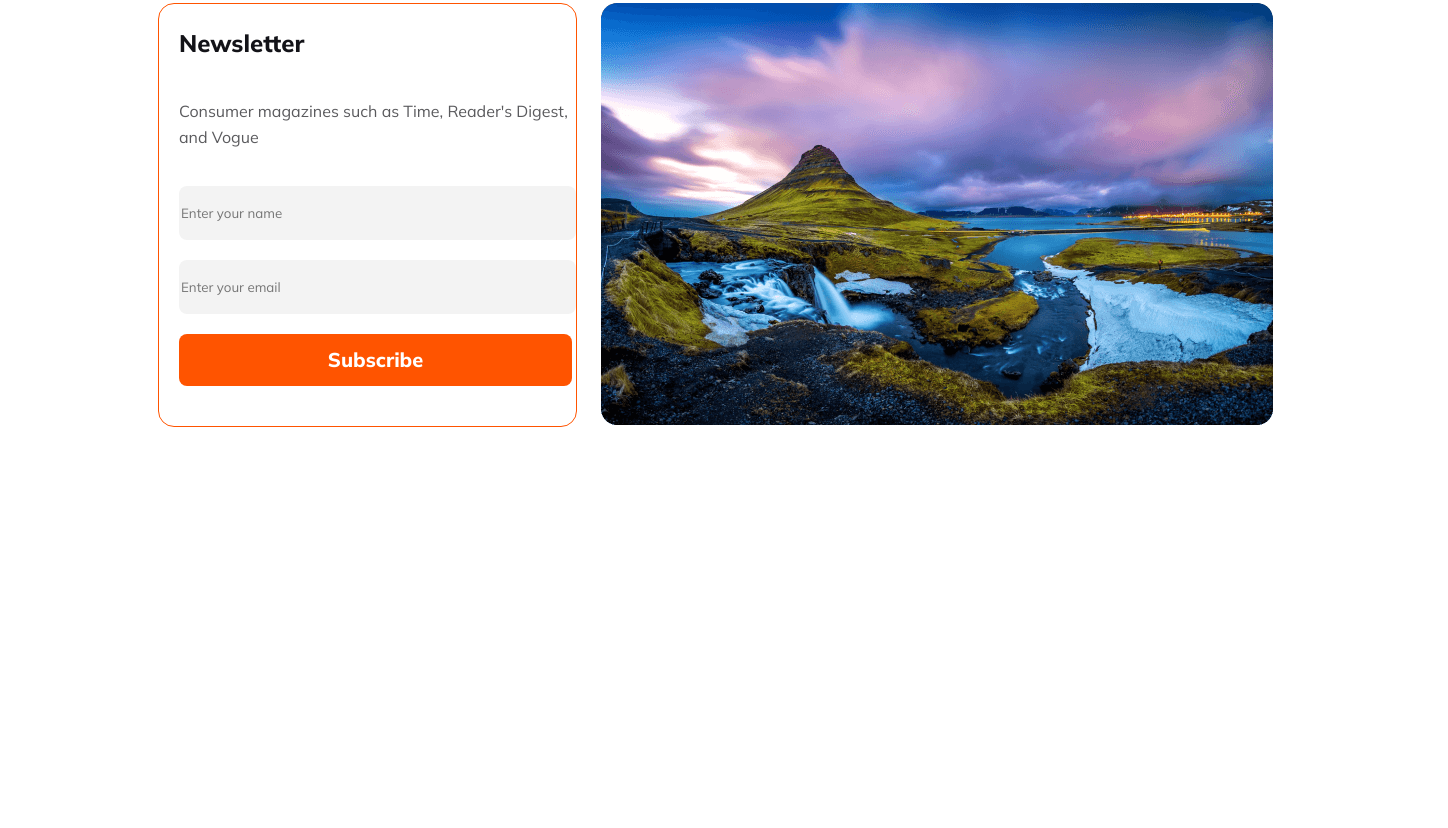
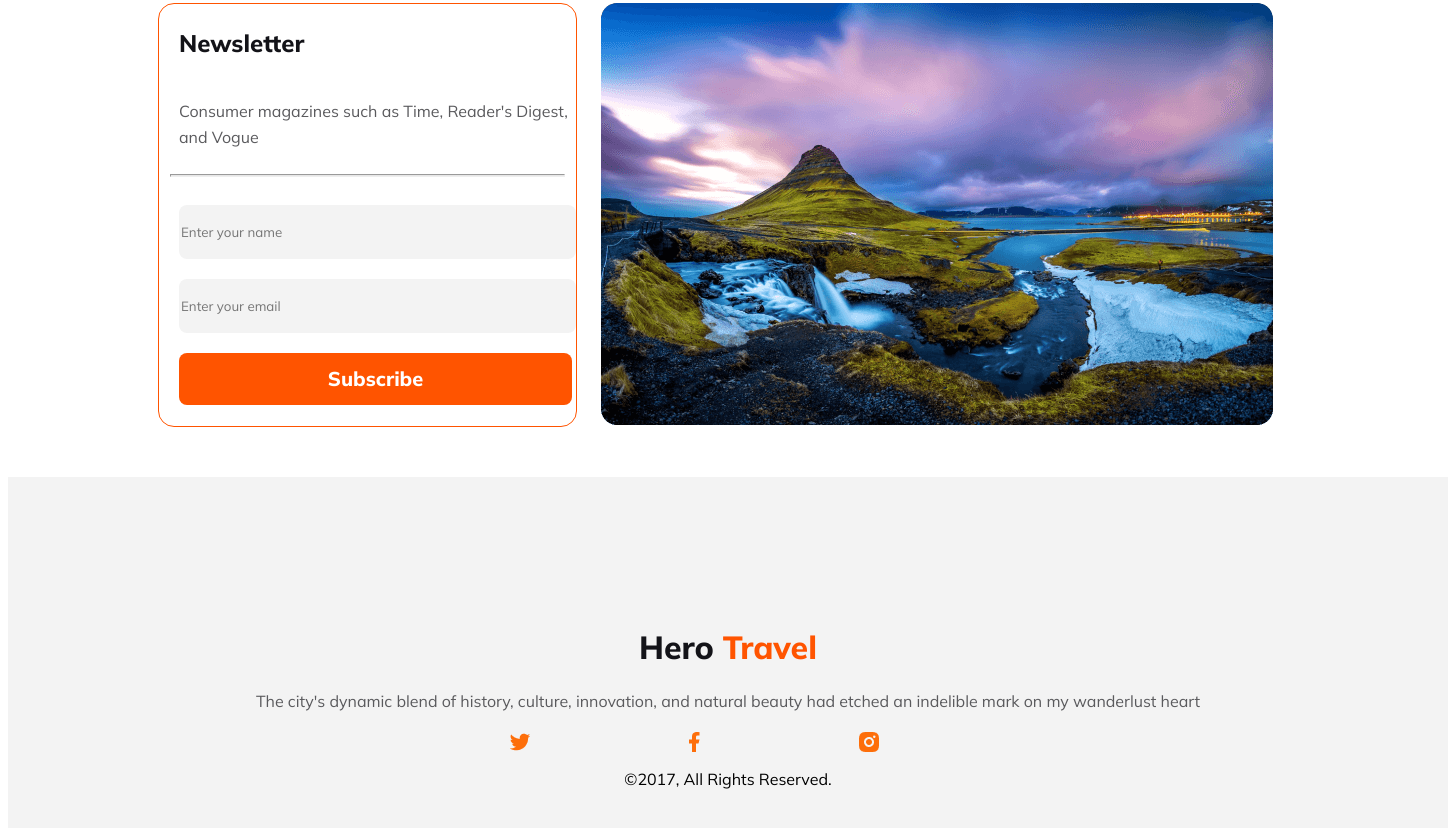
Before and after one commit to SumaiyaFatema/B9A2-travel-website, a plain HTML site: page index.html in a window 1280 px wide. Shown: the part 3424-4252 px from the top of the page, 1448 px wide, since content can reach past the window. Before the commit the page ends 3859 px from the top, so only its background shows below. Drawn offline with Linux system fonts and the light colour scheme.

Commit message:
added footer

```diff
--- a/index.html
+++ b/index.html
@@ -157,6 +157,7 @@
             <form class="login-form">
                 <h3 class="form-header">Newsletter</h3>
                 <p class="form-description">Consumer magazines such as Time, Reader's Digest, and Vogue</p>
+                <hr class="hr-tag">
                 <input type="text" placeholder="Enter your name">
                 <input type="email" placeholder="Enter your email">
                 <button class="form-button">Subscribe</button>
@@ -168,7 +169,36 @@
         </section>
 
     </main>
-    <footer>
+    <footer class="footer-side">
+        <div>
+            <h1 class="foooter-title">Hero <span class="travel-color">Travel</span></h1>
+            <p class="footer-description">The city's dynamic blend of history, culture, innovation, and natural beauty had etched an indelible mark on my wanderlust heart</p>
+
+        </div>
+
+        <div class="all-icon">
+            <div class="twiter">
+                <img src="Images/icons/twitter.png" alt="">
+
+            </div>
+            <div class="facebook">
+                <img src="Images/icons/facebook.png" alt="">
+
+            </div>
+
+            <div class="insta">
+                <img src="Images/icons/insta.png" alt="">
+
+
+
+            </div>
+
+
+
+
+        </div>
+
+        <p class="copy-section">&copy;2017, All Rights Reserved.</p>
 
     </footer>
 </body>
--- a/styles/travel.css
+++ b/styles/travel.css
@@ -418,6 +418,70 @@ nav{
 
  }
 
+ .hr-tag{
+    width: 393px;
+    height: 1px;
+    background: rgba(19, 19, 24, 0.10);
+ }
+/* footer */
+
+.footer-side{
+    width: 1440px;
+    height: 502px;
+    background: rgba(19, 19, 24, 0.05);
+    margin: 0 auto;
+}
+ .foooter-title{
+    color:  #131318;
+    font-size: 32px;
+    font-weight: 800;
+    text-align: center;
+    margin-top: 50px;
+    padding-top: 150px;
+ }
+
+ .travel-color{
+    color: #FF5400;
+    font-size: 32px;
+    font-weight: 800;
+ }
+
+ .footer-description{
+    color: #5A5A5D;
+    text-align: center;
+    font-size: 16px;
+    font-weight: 400;
+    line-height: 26px;
+ }
+
+ .all-icon{
+    display: flex;
+    margin-left: 500px;
+
+ }
+
+ .twiter{
+    width: 174.322px;
+    height: 24px;
+    margin-top: 0px;
+ }
+ .facebook{
+    width: 174.322px;
+    height: 24px;
+
+ }
+ .insta{
+    width: 174.322px;
+    height: 24px;
+
+ }
+.copy-section{
+    text-align: center;
+    margin-top: 15px;
+}
+
+
+
 /*  responsive media queries */
 @media screen and (max-width:600px) {
 
@@ -441,6 +505,8 @@ nav{
 
         height: auto;
     }
+
+
 
     /* .image-collage{
         flex-direction: column;
@@ -470,16 +536,24 @@ nav{
     }
     .hotel-section{
         padding: 0;
+        margin: 0;
         height: auto;
     }
     .map-section{
         padding: 0;
+        margin: 0;
         height: auto;
     }
     .price-section{
         padding: 0;
+        margin: 0;
         height: auto;
         margin-left: 150px;
 
     }
+
+    .form-image-section{
+        flex-direction: column;
+        margin: 0;
+    }
 }
```
Also changed, not shown: Images/icons/facebook.png (added), Images/icons/insta.png (added), Images/icons/js.png (added), Images/icons/mongo.png (added), Images/icons/nodejs.png (added), Images/icons/react.png (added), Images/icons/twitter.png (added), Images/insta(1).png (added).
